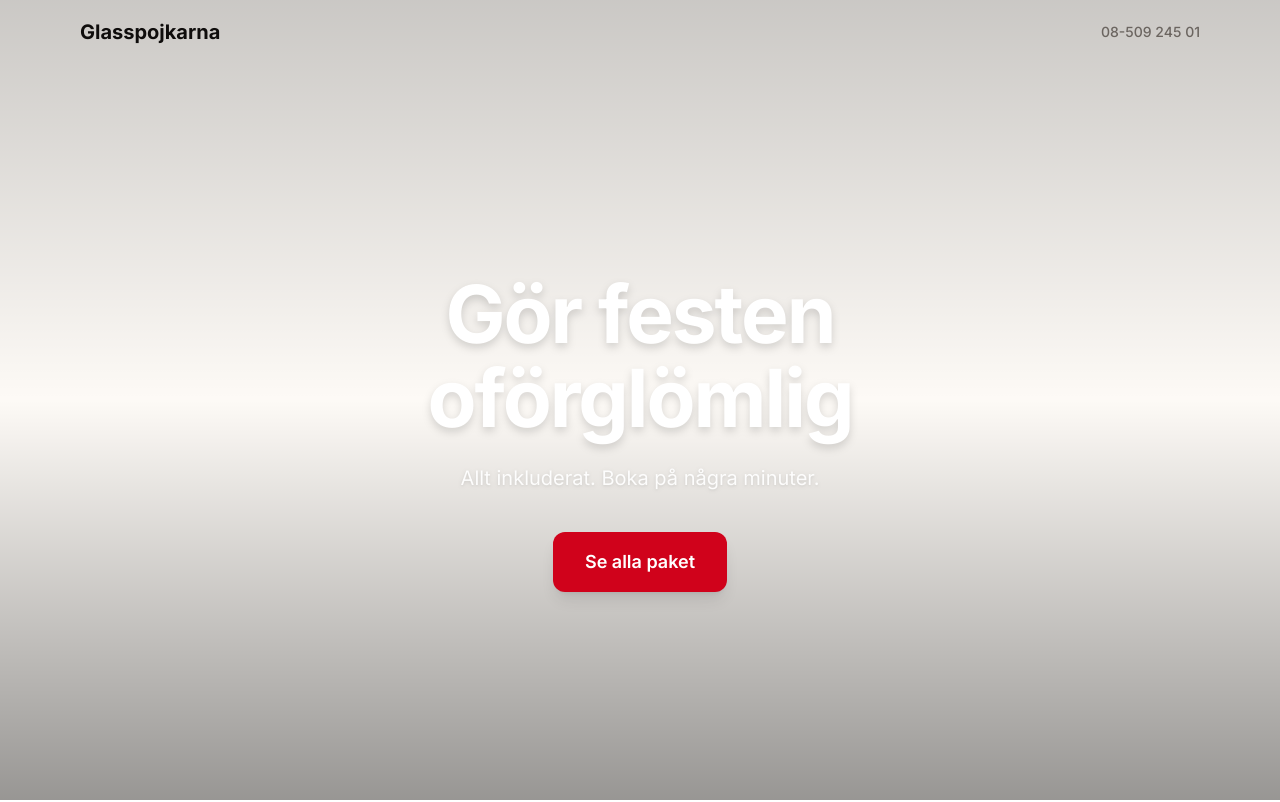
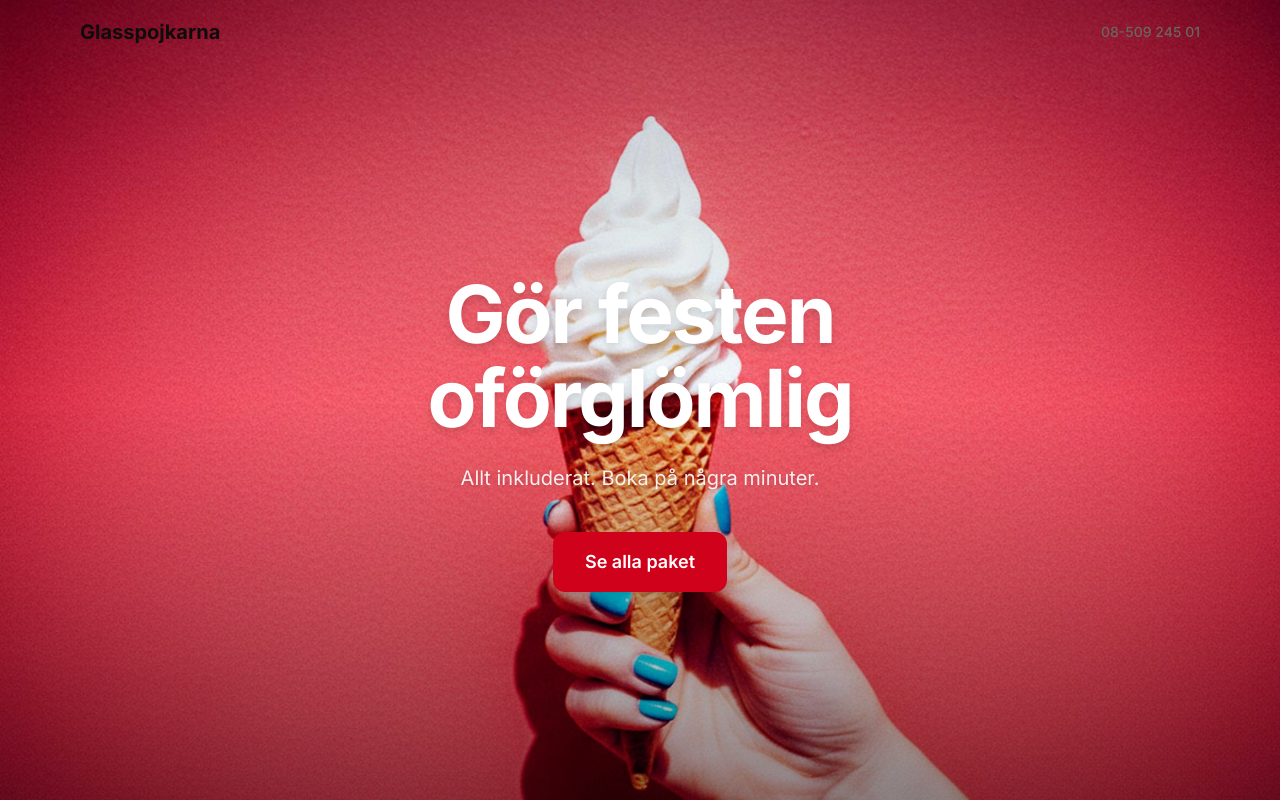
Before and after one commit to ekstrandstyrbjorn-spec/boka-glasspojkarna, a Next.js app: page / in a window 1280 px wide. Shown: the top 802 px of the page. Built offline with nearby package versions, Linux system fonts and the light colour scheme.

Commit message:
feat: hero background image

```diff
--- a/components/landing/HeroSection.tsx
+++ b/components/landing/HeroSection.tsx
@@ -1,5 +1,6 @@
 'use client'
 import { useReducedMotion } from 'framer-motion'
+import Image from 'next/image'
 
 export function HeroSection() {
   const reduce = useReducedMotion()
@@ -7,8 +8,12 @@
   return (
     <section className="relative min-h-screen flex items-center justify-center overflow-hidden">
       {/* Background */}
-      <div
-        className="absolute inset-0 bg-cover bg-center bg-[var(--color-cream)]"
+      <Image
+        src="/images/hero.jpg"
+        alt=""
+        fill
+        priority
+        className="object-cover object-center"
         aria-hidden="true"
       />
       <div className="absolute inset-0 bg-gradient-to-b from-black/20 via-transparent to-black/40" aria-hidden="true" />
```
Also changed, not shown: public/images/hero.jpg (added).
